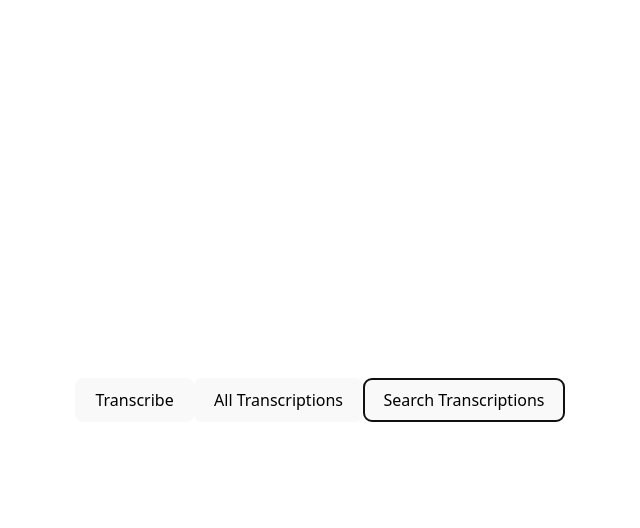
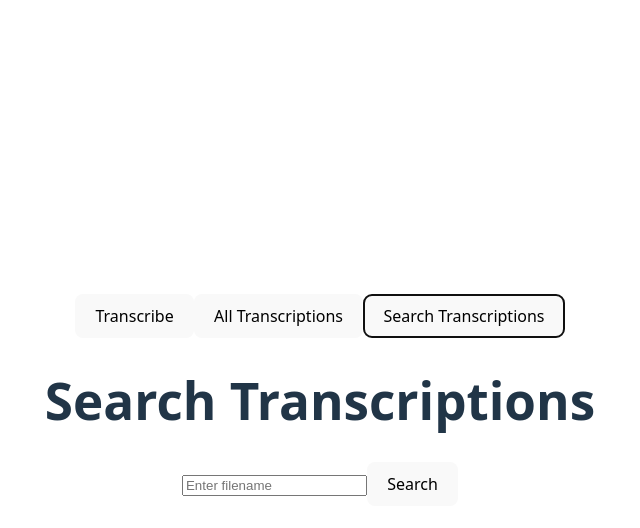
Before and after one commit to yangify/muse, a React (Vite) app in the folder frontend/: page / in a window 1280 px wide. Both pictures are taken after a click on the button "Search Transcriptions". Shown: the top 528 px of the page, without its empty margins (320-960 px from the left). Built offline with nearby package versions, Linux system fonts and the light colour scheme.

Commit message:
feat: added search page

```diff
--- a/frontend/src/app/App.jsx
+++ b/frontend/src/app/App.jsx
@@ -2,6 +2,7 @@ import {useState} from 'react'
 import './App.css'
 import {TranscribePage} from "../transcibe/TranscribePage.jsx";
 import {AllTranscriptionsPage} from "../transcriptions/AllTranscriptionsPage.jsx";
+import {SearchPage} from "../search/SearchPage.jsx";
 
 function App() {
     const [currentPage, setCurrentPage] = useState("transcribe");
@@ -14,8 +15,9 @@ function App() {
             <button onClick={() => setCurrentPage("search")}>Search Transcriptions</button>
         </div>
         <div>
-            {currentPage === 'transcribe' && <TranscribePage />}
-            {currentPage === "all" && <AllTranscriptionsPage />}
+            {currentPage === 'transcribe' && <TranscribePage/>}
+            {currentPage === "all" && <AllTranscriptionsPage/>}
+            {currentPage === 'search' && <SearchPage/>}
         </div>
     </>)
 }
--- /dev/null
+++ b/frontend/src/search/SearchPage.jsx
@@ -0,0 +1,88 @@
+import {useState} from 'react';
+
+export function SearchPage() {
+    const [query, setQuery] = useState('');
+    const [results, setResults] = useState([]);
+    const [isLoading, setIsLoading] = useState(false);
+    const [error, setError] = useState(null);
+    const [hasSearched, setHasSearched] = useState(false); // Tracks whether a search has been performed
+
+    const handleSearch = async (e) => {
+        e.preventDefault(); // Prevent form submission from reloading the page
+
+        if (!query.trim()) {
+            alert('Please enter a filename to search.');
+            return;
+        }
+
+        setIsLoading(true);
+        setError(null);
+        setHasSearched(false); // Reset the search state before starting a new search
+
+        try {
+            // Send GET request to /search endpoint
+            const response = await fetch(`http://127.0.0.1:5000/api/search?filename=${encodeURIComponent(query)}`);
+            if (!response.ok) {
+                throw new Error('Failed to fetch search results');
+            }
+
+            const data = await response.json();
+
+            // Update the search results
+            setResults(data.transcriptions || []);
+            setHasSearched(true); // Mark that a search has been completed
+        } catch (error) {
+            setError('Failed to perform search. Please try again later.');
+            setResults([]);
+        } finally {
+            setIsLoading(false);
+        }
+    };
+
+    return (
+        <div>
+            <h1>Search Transcriptions</h1>
+
+            {/* Search Form */}
+            <form onSubmit={handleSearch}>
+                <input
+                    type="text"
+                    placeholder="Enter filename"
+                    value={query}
+                    onChange={(e) => setQuery(e.target.value)}
+                />
+                <button type="submit" disabled={isLoading}>
+                    {isLoading ? 'Searching...' : 'Search'}
+                </button>
+            </form>
+
+            {/* Error Message */}
+            {error && <div style={{color: 'red'}}>{error}</div>}
+
+            {/* Results Section */}
+            {hasSearched && results.length > 0 && (
+                <div>
+                    <h2>Search Results</h2>
+                    <ul>
+                        {results.map((result, index) => (
+                            <li key={index}>
+                                <strong>Filename:</strong> {result.filename}
+                                <br/>
+                                <strong>Transcription:</strong>{' '}
+                                {result.transcription || 'No transcription available'}
+                            </li>
+                        ))}
+                    </ul>
+                </div>
+            )}
+
+            {/* No Results Found Message */}
+            {hasSearched && results.length === 0 && !isLoading && (
+                <div>
+                    <h2>Search Results</h2>
+                    <p>No results found for the query "{query}".</p>
+                </div>
+            )}
+        </div>
+    );
+}
```
